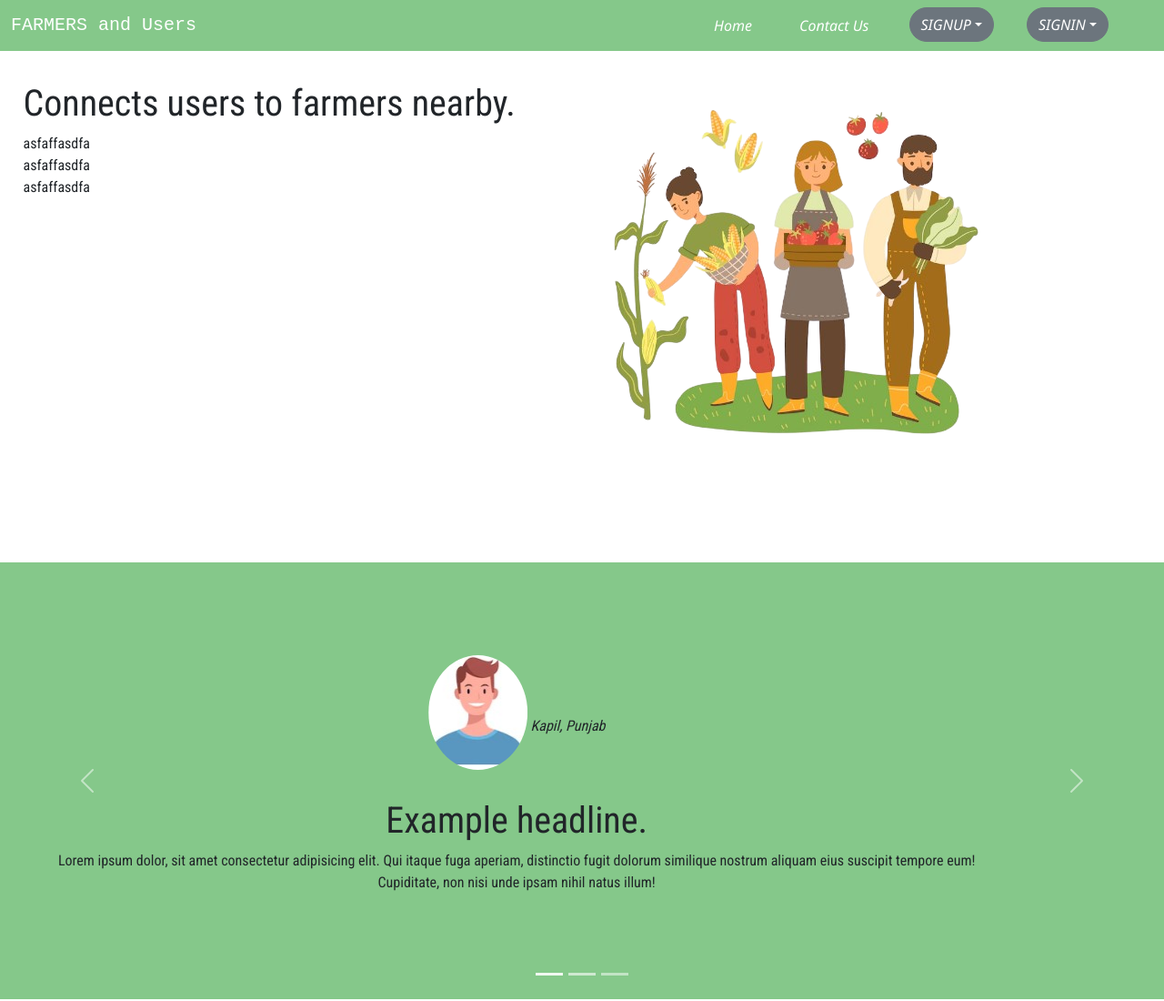
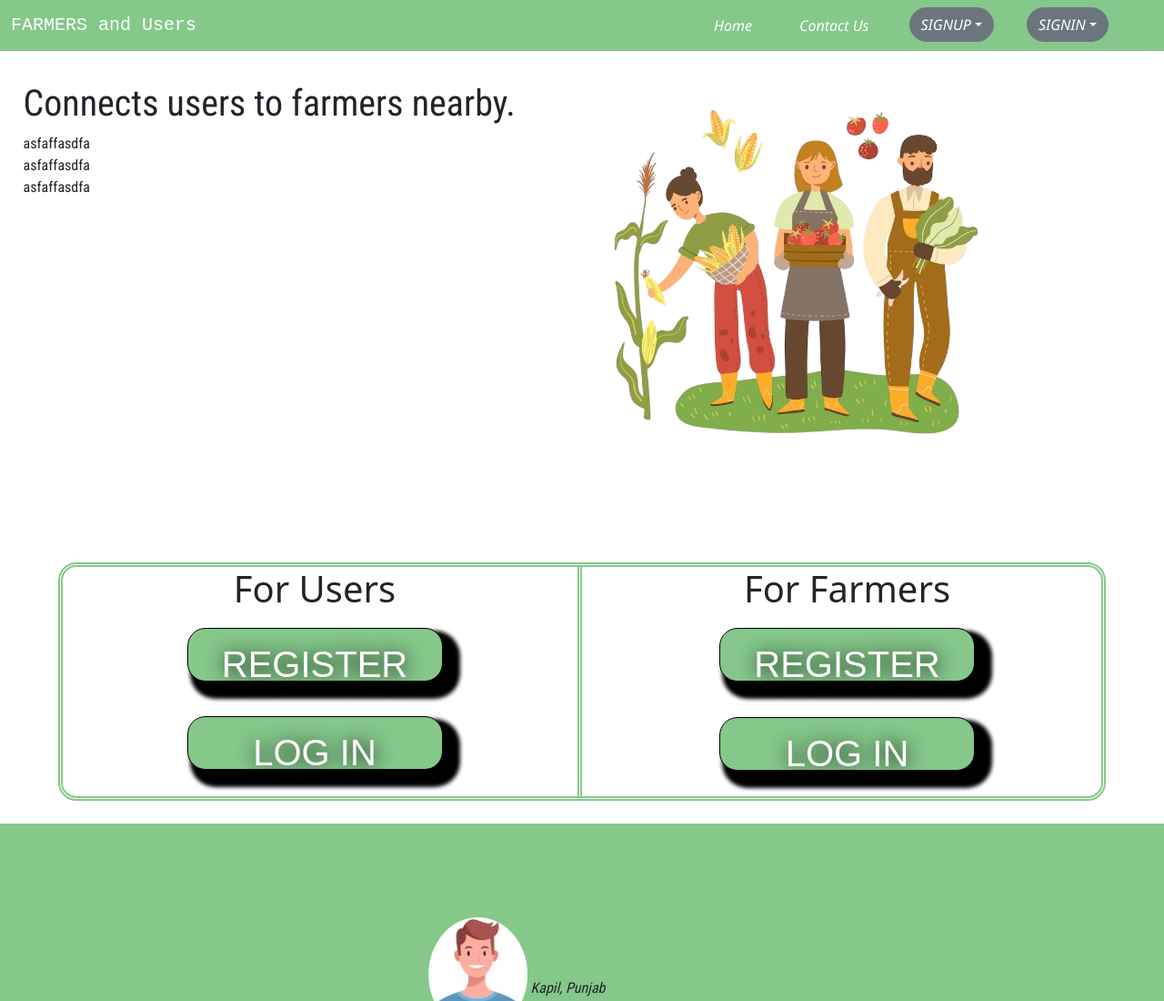
Before and after one commit to Aditya5ingh/HackinNorth22, a plain HTML site: page index.html in a window 1280 px wide. Shown: the top 1100 px of the page at 91% size. Drawn offline with nearby package versions, Linux system fonts and the light colour scheme; a web font is replaced by a local one.

Commit message:
Update index.html

```diff
--- a/index.html
+++ b/index.html
@@ -81,6 +81,23 @@
       </div>
     </div>
   </section>
+
+<!-- LOGIN -->
+<section id="Log">
+ <div class="row loginto" >
+  <div class="col-lg-6 cl1 ">
+    <h1>For Users</h1>
+    <button class="btnlog" href="">REGISTER</button><br>
+    <button class="btnlog">LOG IN </button>
+
+  </div>
+  <div class="col-lg-6 cl2">
+    <h1>For Farmers</h1>
+    <button class="btnlog">REGISTER</button><br>
+    <button class="btnlog">LOG IN </button>
+  </div>
+</div>
+</section>
 
 
 
```
